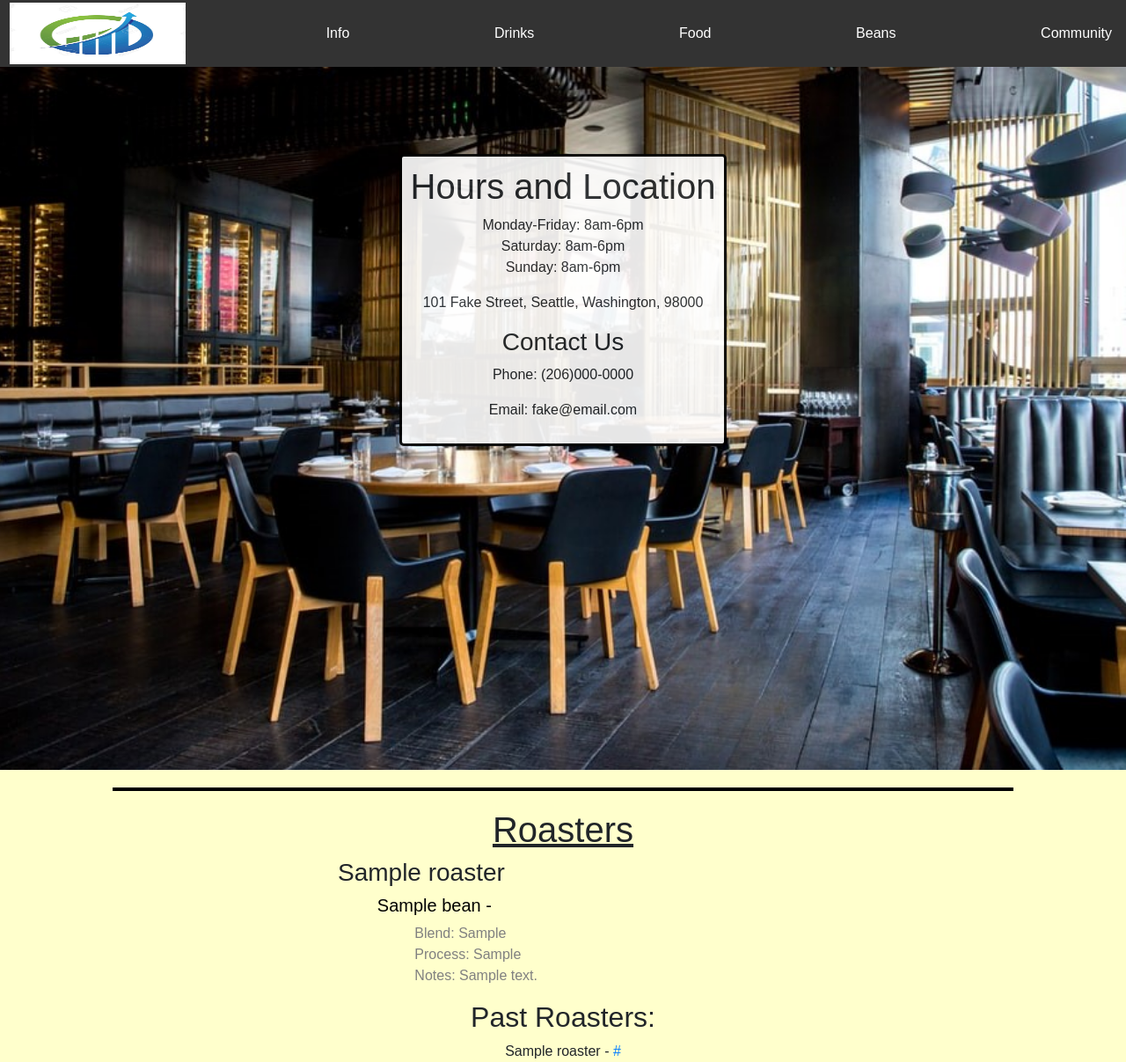
After one commit to mhbrewer/IzzysWebsite, a Django app: template apps/mainApp/templates/mainApp/home.html in a window 1280 px wide. The commit adds this page. Shown: the whole page at 88% size. Run offline with Django 3.2, Linux system fonts and the light colour scheme; the template is opened without the code that fills it: values that come from a table or form of the project are taken from there, others are empty; tables that the repository leaves empty hold one stand-in row (values such as "Sample post"); parts of the project's set-up code (start-up, migrations or seed data) failed here and were passed over; some libraries are stand-ins or nearby versions.

Commit message:
Added Artist and Pictures. Added community page. Other minor changes.

```diff
--- a/apps/ConfigurationApp/models.py
+++ b/apps/ConfigurationApp/models.py
@@ -7,16 +7,22 @@ def user_directory_path(instance, filename):
     # file will be uploaded to MEDIA_ROOT/<Artist's First Name>/<filename>
     return '{0}/{1}'.format(instance.artist.firstName, filename)
 
+class RoasterManager(models.Manager):
+    pass
 class Roaster(models.Model):
     companyName = models.CharField(max_length=50)
     url = models.CharField(max_length=500, blank=True)
     isDisplayed = models.BooleanField(default=False)
     createdAt = models.DateTimeField(auto_now_add=True)
     updatedAt = models.DateTimeField(auto_now=True)
+    objects = RoasterManager()
 
     def __str__(self):
         return self.companyName
 
+class BeanManager(models.Manager):
+    pass
+# class BeanManager(models):
 class Bean(models.Model):
     title = models.CharField(max_length=50)
     blend = models.CharField(max_length=50, blank=True)
@@ -27,27 +33,35 @@ class Bean(models.Model):
     isDisplayed = models.BooleanField(default=True)
     createdAt = models.DateTimeField(auto_now_add=True)
     updatedAt = models.DateTimeField(auto_now=True)
-    # objects = BeanManager()
+    objects = BeanManager()
 
     def __str__(self):
         return self.title
 
+class ArtistManager(models.Manager):
+    pass
 class Artist(models.Model):
     firstName = models.CharField(max_length=50)
     lastName = models.CharField(max_length=50, blank=True)
     url = models.CharField(max_length=50, blank=True)
+    isDisplayed = models.BooleanField(default=True)
     createdAt = models.DateTimeField(auto_now_add=True)
     updatedAt = models.DateTimeField(auto_now=True)
+    objects = ArtistManager()
 
     def __str__(self):
         return "{0} {1}".format(self.firstName, self.lastName)
 
+class PictureManager(models.Manager):
+    pass
 class Picture(models.Model):
     title = models.CharField(max_length=50)
     artist = models.ForeignKey(Artist, on_delete=models.CASCADE)
     image = models.ImageField(upload_to='ArtistPictures')
+    isDisplayed = models.BooleanField(default=True)
     createdAt = models.DateTimeField(auto_now_add=True)
     updatedAt = models.DateTimeField(auto_now=True)
+    objects = PictureManager()
 
     def __str__(self):
         return self.title
--- a/apps/mainApp/static/mainApp/css/style.css
+++ b/apps/mainApp/static/mainApp/css/style.css
@@ -7,6 +7,15 @@
     padding: 0;
     margin: 0;
     font-family: sans-serif;
+}
+
+html {
+    height: 100%;
+}
+
+.homeBody {
+    height: 100%;
+    background-color: rgb(255, 255, 204)
 }
 
 .inlineBlock {
@@ -19,6 +28,7 @@
     position: fixed;
     top: 0;
     width: 100%;
+    z-index: 2;
 }
 .navLink {
     cursor: pointer;
@@ -41,10 +51,88 @@
     margin: -5px;
 }
 
-.backPicBlock {
+#backPicBlock {
     width: 100%;
+    height: 100%;
+    background-image: url('../img/backgroundImagePlaceholder.jpg');
+    background-position: center;
+    background-repeat: no-repeat;
+    background-size: cover;
+    text-align: center;
 }
 
-.backPic {
+.backImg {
     width: 100%;
+    position: absolute;
+    left: 0em;
+    top: 4.7em;
+    z-index: -1;
 }
+
+#fillerBlock {
+    min-width: 100%;
+    min-height: 4.7em;
+}
+
+#infoBlock {
+    display: inline-block;
+    /* margin-left: 40%; */
+    margin-top: 100px;
+    opacity: 0.9;
+    background-color: white;
+    border-radius: 5px;
+    border: 3px solid black;
+    padding: 10px;
+}
+
+#infoBlock h1 {
+    opacity: 1;
+}
+
+.line {
+    width: 80%;
+    height: 3px;
+    margin-left: 10%;
+    margin-top: 20px;
+    margin-bottom: 20px;
+    border: 2px solid black;
+}
+
+#beansBlock h1 {
+    text-align: center;
+    text-decoration: underline;
+}
+
+.roasterBlock {
+    margin-left: 30%;
+}
+
+.roasterBlock h4 {
+    margin-left: 5%;
+    color: black;
+    font-size: 20px;
+}
+
+.roasterBlock ul {
+    margin-left: 5%;
+    list-style: none;
+}
+
+.roasterBlock li {
+    margin-left: 5%;
+    color: grey;
+}
+
+.pastRoastersBlock h2, .pastRoastersBlock p {
+    text-align: center;
+}
+
+#infoBlock ul {
+    list-style-type: none;
+}
+
+.btn {
+    border: 2px solid grey;
+    margin: 30px;
+    padding: 10px;
+}
--- /dev/null
+++ b/apps/mainApp/templates/mainApp/home.html
@@ -0,0 +1,92 @@
+<!DOCTYPE html>
+<html lang=en>
+
+<head>
+    <meta charset="UTF-8">
+    <title>eCommerce Dashboard - Orders</title>
+    <meta name="description" content="Users">
+    <meta name="viewport" content="width=device-width, initial-scale=1">
+    <link rel="stylesheet" href="https://stackpath.bootstrapcdn.com/bootstrap/4.3.1/css/bootstrap.min.css"
+        integrity="sha384-ggOyR0iXCbMQv3Xipma34MD+dH/1fQ784/j6cY/iJTQUOhcWr7x9JvoRxT2MZw1T" crossorigin="anonymous">
+    {% load static %}
+    <link rel="stylesheet" href="{% static 'mainApp/css/style.css' %}">
+    <script src="https://ajax.googleapis.com/ajax/libs/jquery/3.4.0/jquery.min.js"></script>
+    <script>
+        $(document).ready(function() {
+            $("#info").click(function() {
+                $([document.documentElement, document.body]).animate({
+                    scrollTop: $("#infoBlock").offset().top - 200
+                }, 1000);
+            });
+            $("#beans").click(function() {
+                $([document.documentElement, document.body]).animate({
+                    scrollTop: $("#beansBlock").offset().top - 50
+                }, 1000);
+            });
+        });
+    </script>
+</head>
+
+<body class="homeBody">
+    <nav class="navbar" id="myNavbar">
+        <img class="navImg" src="{% static 'mainApp/img/logoPlaceholder.jpg' %}" alt="Copper Tree Logo">
+        <a class="navLink" id="info">Info</a>
+        <a class="navLink" id="drinks">Drinks</a>
+        <a class="navLink" id="food">Food</a>
+        <a class="navLink" id="beans">Beans</a>
+        <a class="navLink" id="community" href="/community">Community</a>
+    </nav>
+
+    <div id="fillerBlock"></div>
+
+    <div id="backPicBlock">
+        <div id="infoBlock">
+            <h1>Hours and Location</h1>
+            <ul>
+                <li>Monday-Friday: 8am-6pm</li>
+                <li>Saturday: 8am-6pm</li>
+                <li>Sunday: 8am-6pm</li>
+            </ul>
+            <p>101 Fake Street, Seattle, Washington, 98000</p>
+            <h3>Contact Us</h3>
+            <p>Phone: (206)000-0000</p>
+            <p>Email: fake@email.com</p>
+        </div>
+    </div>
+
+    <div id="beansBlock">
+        <div class="line"></div>
+        <h1>Roasters</h1>
+        {% for r in displayedRoasters %}
+            <div class="roasterBlock">
+                <h3>{{ r.companyName }}</h3>
+                {% for bean in displayedBeans %}
+                    {% if bean.roaster.id == r.id %}
+                        <h4>{{ bean.title }} - </h4>
+                        <ul>
+                            {% if bean.blend %}
+                                <li>Blend: {{ bean.blend }}</li>
+                            {% endif %}
+                            {% if bean.process %}
+                                <li>Process: {{ bean.process }}</li>
+                            {% endif %}
+                            {% if bean.notes %}
+                                <li>Notes: {{ bean.notes }}</li>
+                            {% endif %}
+                        </ul>
+                    {% endif %}
+                {% endfor %}
+            </div>
+        {% endfor %}
+        <div class="pastRoastersBlock">
+            <h2>Past Roasters:</h2>
+            {% for r in pastRoasters %}
+                <p>{{ r.companyName }} - <a href={{r.url}}>{{ r.url }}</a></p>
+            {% endfor %}
+        </div>
+    </div>
+
+</body>
+
+
+</html>
--- a/apps/mainApp/urls.py
+++ b/apps/mainApp/urls.py
@@ -1,8 +1,8 @@
 from django.conf.urls import url
 
-from .views import home
+from .views import homePage, communityPage
 
 urlpatterns = [
-    url(r'home$', home),
-    url(r'$', home),
+    url(r'community$', communityPage),
+    url(r'', homePage),
 ]
--- a/cTreeV3/settings.py
+++ b/cTreeV3/settings.py
@@ -56,7 +56,7 @@ ROOT_URLCONF = 'cTreeV3.urls'
 TEMPLATES = [
     {
         'BACKEND': 'django.template.backends.django.DjangoTemplates',
-        'DIRS': [],
+        'DIRS': [os.path.join(BASE_DIR, 'apps/mainApp/templates/mainApp')],
         'APP_DIRS': True,
         'OPTIONS': {
             'context_processors': [
@@ -122,6 +122,6 @@ USE_TZ = True
 STATIC_URL = '/static/'
 
 # For Uploading Pictures
-MEDIA_ROOT = os.path.join(BASE_DIR, 'apps/ConfigurationApp')
+MEDIA_ROOT = os.path.join(BASE_DIR, 'cTreeV3/media')
 
 MEDIA_URL = '/media/'
--- a/cTreeV3/urls.py
+++ b/cTreeV3/urls.py
@@ -15,8 +15,22 @@ Including another URLconf
 """
 from django.contrib import admin
 from django.conf.urls import url, include
+from django.conf.urls.static import static
+from django.conf import settings
+from django.shortcuts import redirect
 
 urlpatterns = [
+    # url(r'^$', redirect1),
+    # url('^home/', include('apps.mainApp.urls')),
     url('^admin/', admin.site.urls),
-    url('^', include('apps.mainApp.urls')),
 ]
+
+if settings.DEBUG:
+    urlpatterns += static(settings.MEDIA_URL, document_root=settings.MEDIA_ROOT)
+
+# We need the default to be at the end.
+defaulturlpattern = [
+    url('^', include('apps.mainApp.urls'))
+]
+
+urlpatterns.extend(defaulturlpattern)
```
Also changed, not shown: apps/ConfigurationApp/admin.py (+5 -3 lines), apps/mainApp/templates/mainApp/community.html (added, +45 -0 lines), apps/mainApp/templates/mainApp/main.html (deleted, +0 -69 lines), apps/mainApp/views.py (+18 -4 lines), apps/ConfigurationApp/migrations/0001_initial.py, apps/ConfigurationApp/migrations/0002_roaster_isdisplayed.py (deleted), apps/ConfigurationApp/migrations/0003_bean_isdisplayed.py (deleted), apps/ConfigurationApp/migrations/0004_artist.py (deleted), apps/ConfigurationApp/migrations/0005_auto_20190818_2146.py (deleted), apps/ConfigurationApp/migrations/0006_picture.py (deleted), 1 other file.
